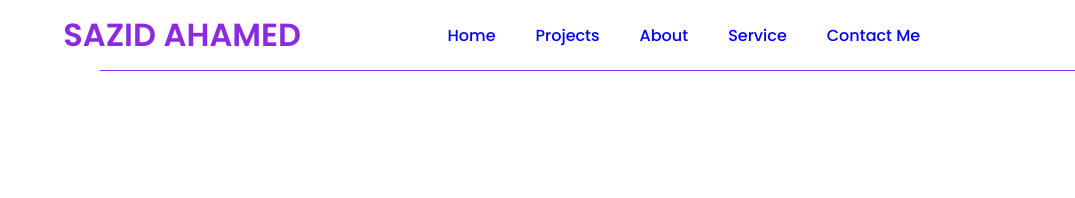
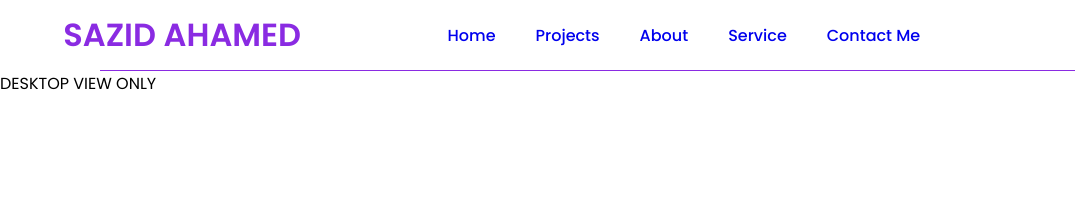
Before and after one commit to sazid0411/portfolio, a plain HTML site: page index.html in a window 1280 px wide. Shown: the top 198 px of the page, 0-1075 px from the left. Drawn offline with nearby package versions, Linux system fonts and the light colour scheme; a web font is replaced by a local one.

Commit message:
Update index.html

```diff
--- a/index.html
+++ b/index.html
@@ -34,6 +34,12 @@
         </nav>
         <hr>
     </header>
+    <div class="screen">
+        <div class="content">
+            DESKTOP VIEW ONLY
+        </div>
+
+    </div>
     <main>
         <section class="first-section">
             <div class="left-section">
```
